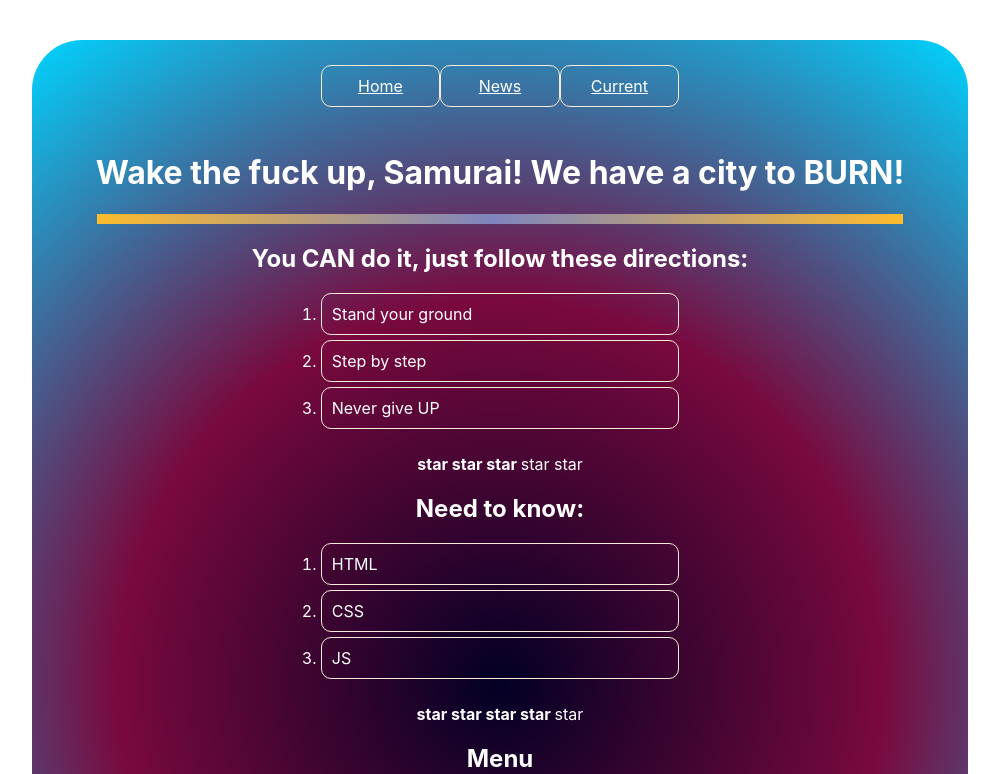
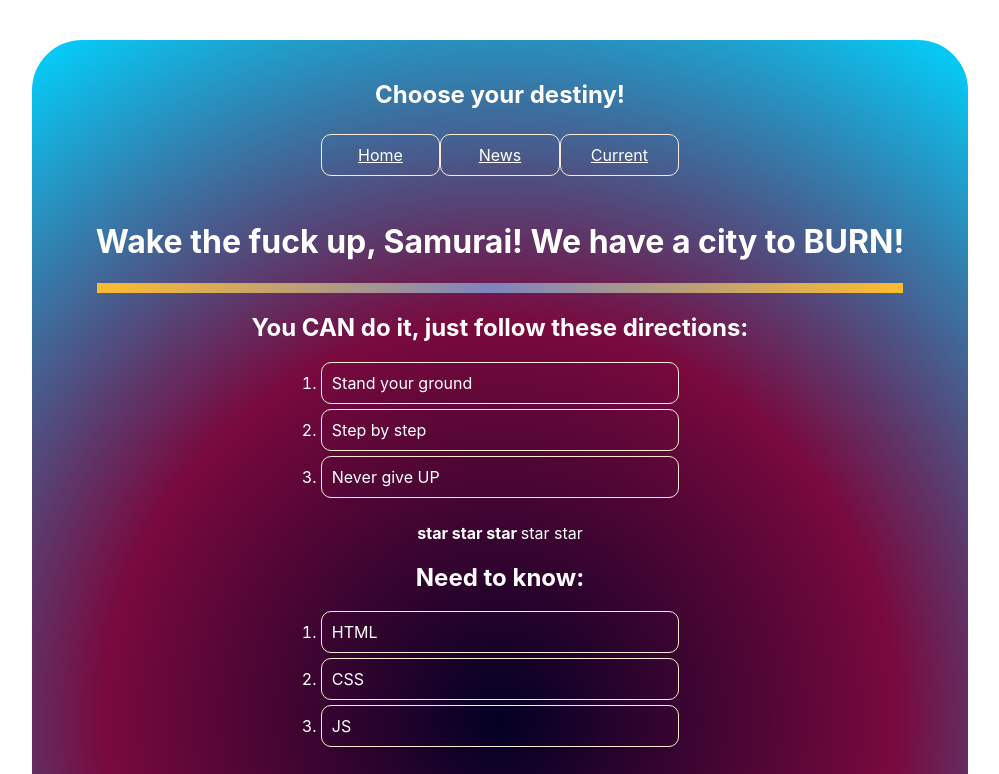
Before and after one commit to Pikadorius/samurai-way-main, a React (Create React App) app: page / in a window 1280 px wide. Shown: the top 774 px of the page, without its empty margins (140-1139 px from the left). Built offline with nearby package versions, Linux system fonts and the light colour scheme.

Commit message:
add props to Header.tsx

```diff
--- a/src/App.tsx
+++ b/src/App.tsx
@@ -11,7 +11,7 @@ function App() {
     console.log("App rendering")
     return (
         <div className="App">
-            <Header/>
+            <Header title={"Choose your destiny!"}/>
             <Welcome title={"Wake the fuck up, Samurai! We have a city to BURN!"}/>
             <Accordion title={"You CAN do it, just follow these directions:"}
                        list={["Stand your ground", "Step by step", "Never give UP"]}
--- a/src/Components/Header.tsx
+++ b/src/Components/Header.tsx
@@ -1,9 +1,14 @@
 import React from "react";
 
-const Header = () => {
+type HeaderPropsType = {
+    title: string,
+}
+
+const Header = (props: HeaderPropsType) => {
     console.log("Header rendering")
     return (
         <div>
+            <h2>{props.title}</h2>
             <ul className="page-header">
                 <li><a href="src/Components/Header#">Home</a></li>
                 <li><a href="src/Components/Header#">News</a></li>
```
